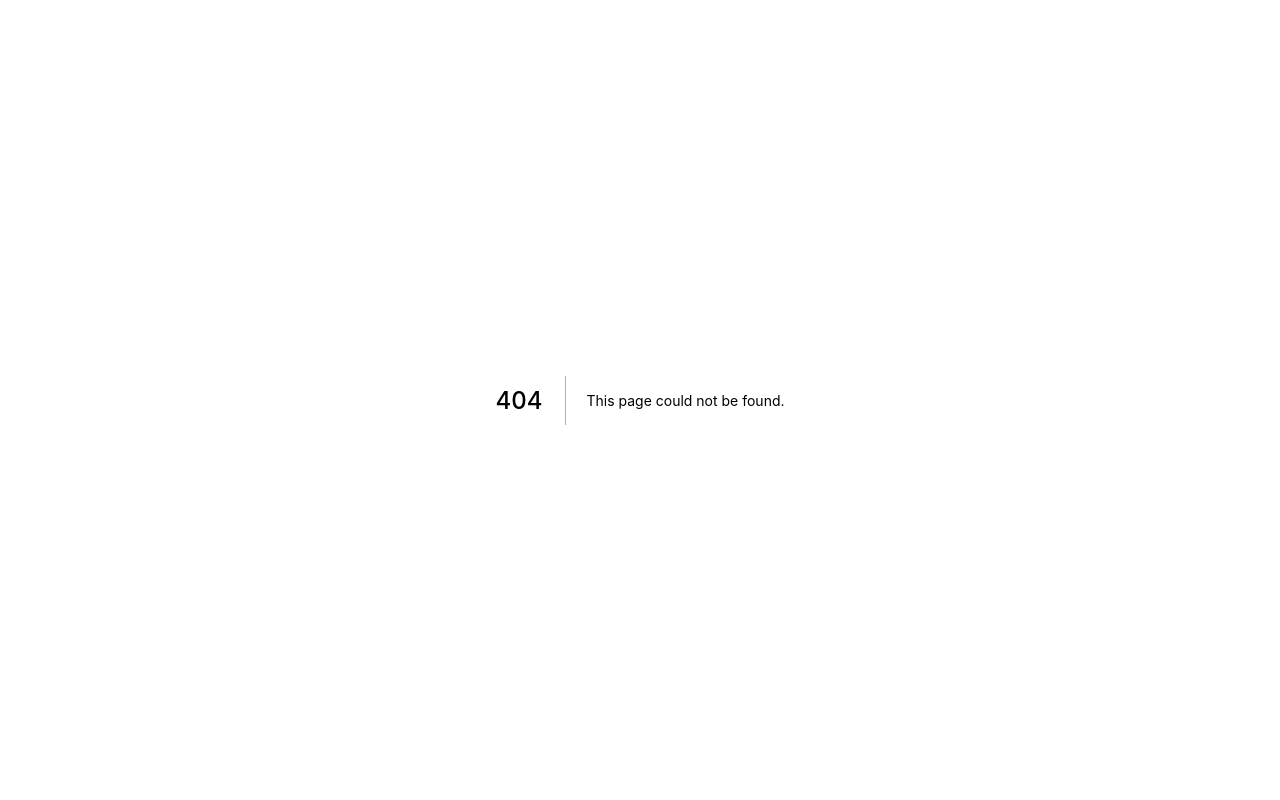
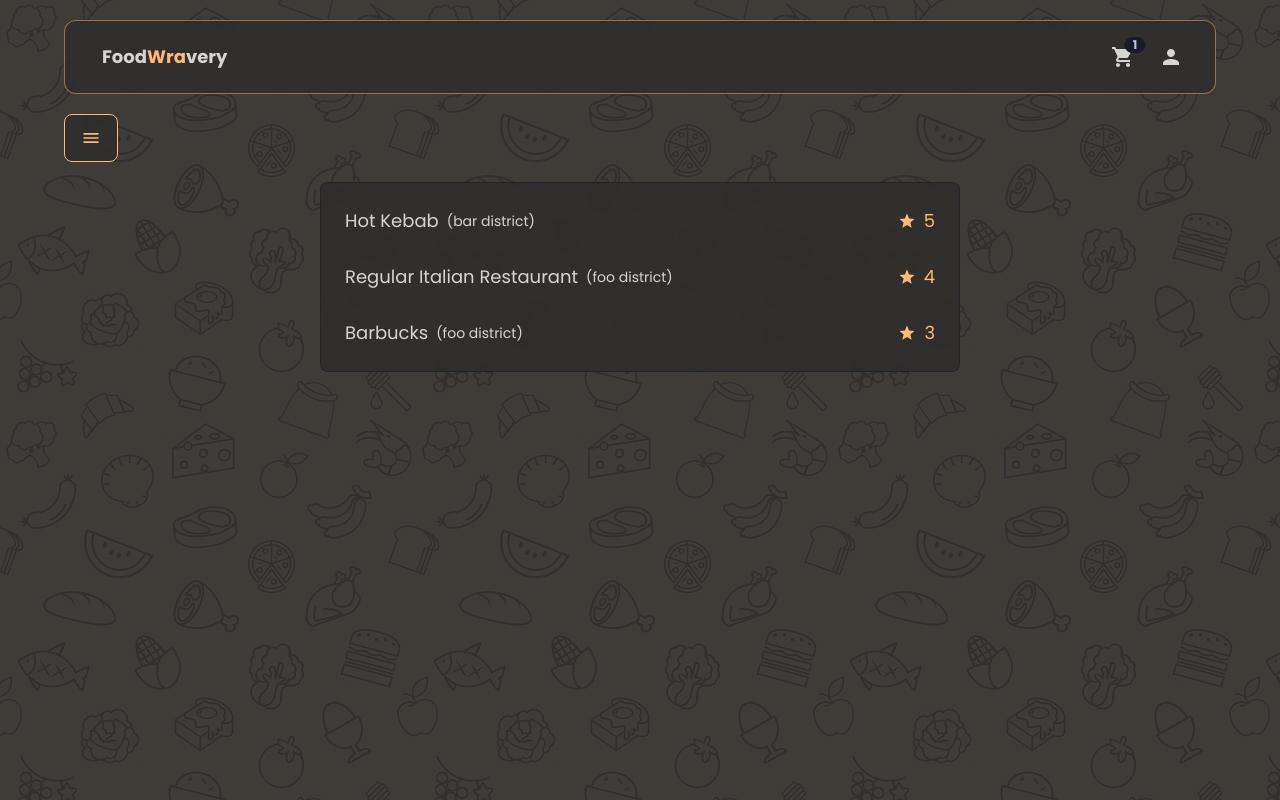
Before and after one commit to wralith/food-wravery, a Next.js app: page /restaurants in a window 1280 px wide. Before the commit this address had no page. Built offline with nearby package versions, Linux system fonts and the light colour scheme.

Commit message:
✨ Add restaurants page

```diff
--- /dev/null
+++ b/components/RestaurantList.tsx
@@ -0,0 +1,41 @@
+import restaurants from "../pages/api/restaurants.json";
+
+import Link from "next/link";
+import { MdStar } from "react-icons/md";
+
+const RestaurantList = () => {
+  // Sort by score
+  const sortedRestaurantList = restaurants.restaurants.sort((a, b) =>
+    a.stars < b.stars ? 1 : -1
+  );
+
+  return (
+    <div
+      className="m-auto flex w-[90%] flex-col gap-12 rounded-lg border border-gray-900/50 bg-base-100/70
+      p-6 text-center backdrop-blur-sm lg:w-1/2"
+    >
+      <ul className="flex flex-col gap-7 text-lg">
+        {sortedRestaurantList.map((item) => (
+          <li
+            key={item["restaurant-id"]}
+            className="flex flex-row justify-between"
+          >
+            <div className="flex items-center justify-around gap-2">
+              <Link href={`restaurants/${item["restaurant-id"]}`}>
+                <a className="text-base-content transition-colors hover:text-primary">
+                  {item.name}
+                </a>
+              </Link>
+              <span className="text-sm">{`(${item.district})`}</span>
+            </div>
+            <span className="flex flex-row items-center gap-2 text-primary">
+              <MdStar /> {item.stars}
+            </span>
+          </li>
+        ))}
+      </ul>
+    </div>
+  );
+};
+
+export default RestaurantList;
--- /dev/null
+++ b/pages/api/restaurants.json
@@ -0,0 +1,31 @@
+{
+  "restaurants": [
+    {
+      "restaurant-id": "1",
+      "name": "Regular Italian Restaurant",
+      "desc": "Tomato, olive oil and green things",
+      "menu": ["pi1", "pi2", "pi3", "pa1", "pa2", "bvg1", "bvg2"],
+      "order-min-basket": 20,
+      "district": "foo district",
+      "stars": 4
+    },
+    {
+      "restaurant-id": "2",
+      "name": "Hot Kebab",
+      "desc": "Meat, meat, meat and ayran",
+      "menu": ["kbp1", "kbp2", "bvg1", "bvg2"],
+      "order-min-basket": 15,
+      "district": "bar district",
+      "stars": 5
+    },
+    {
+      "restaurant-id": "3",
+      "name": "Barbucks",
+      "desc": "Bring your laptops too",
+      "menu": ["bvg1", "bvg2", "bvg3", "bvg4", "bvg5"],
+      "order-min-basket": 15,
+      "district": "foo district",
+      "stars": 3
+    }
+  ]
+}
--- /dev/null
+++ b/pages/restaurants/[restaurant-id].tsx
@@ -0,0 +1,9 @@
+import { NextPage } from "next"
+
+const restaurantPage : NextPage = () => {
+  return (
+    <div></div>
+  )
+}
+
+export default restaurantPage
--- /dev/null
+++ b/pages/restaurants/index.tsx
@@ -0,0 +1,18 @@
+import { NextPage } from "next";
+import Head from "next/head";
+
+import Layout from "../../components/Layout/Layout";
+import RestaurantList from "../../components/RestaurantList";
+
+const restaurantsPage: NextPage = () => {
+  return (
+    <Layout>
+      <Head>
+        <title>Restaurants</title>
+      </Head>
+      <RestaurantList />
+    </Layout>
+  );
+};
+
+export default restaurantsPage;
```
Also changed, not shown: pages/api/foods.json (+26 -3 lines).
